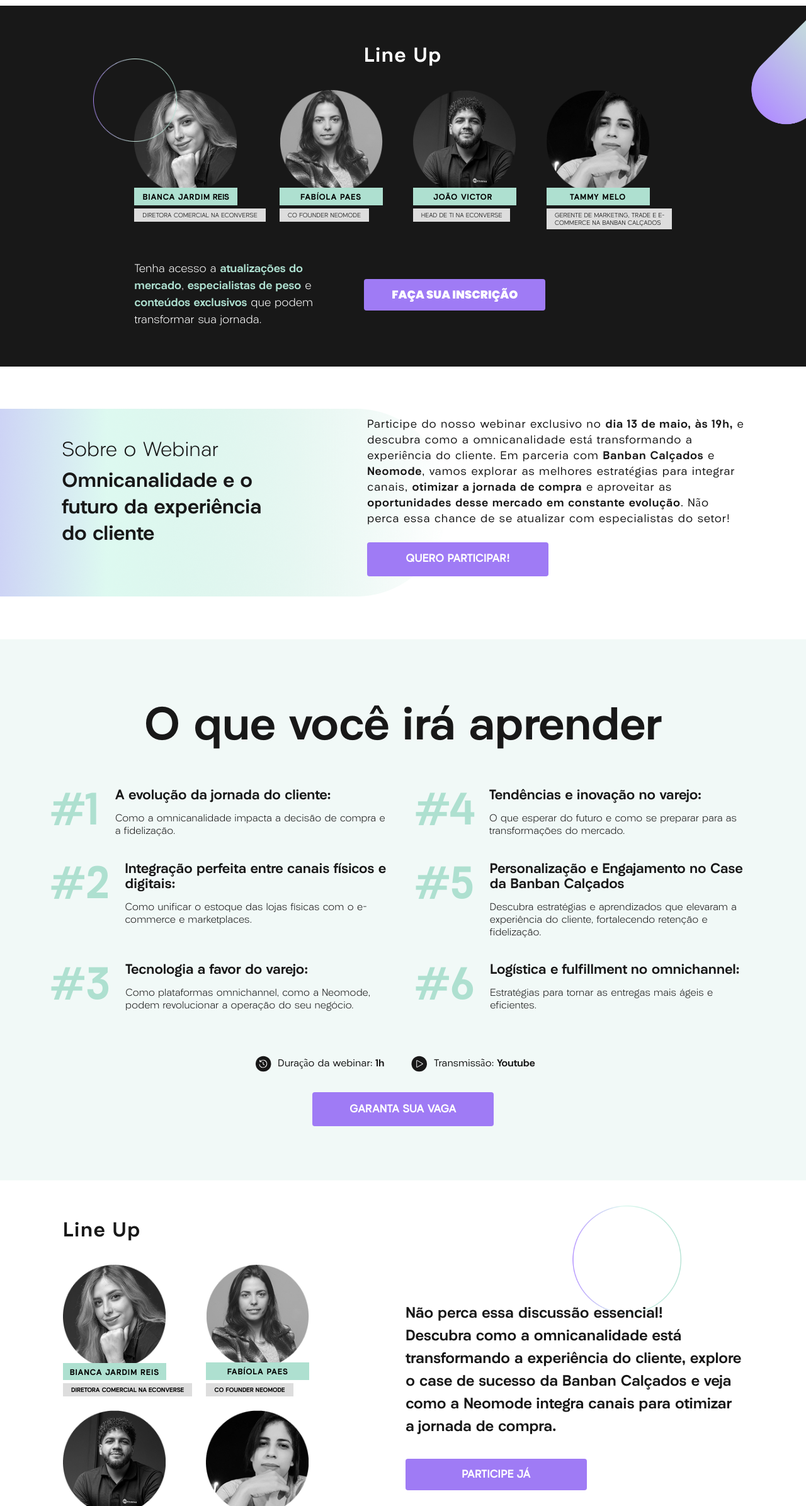
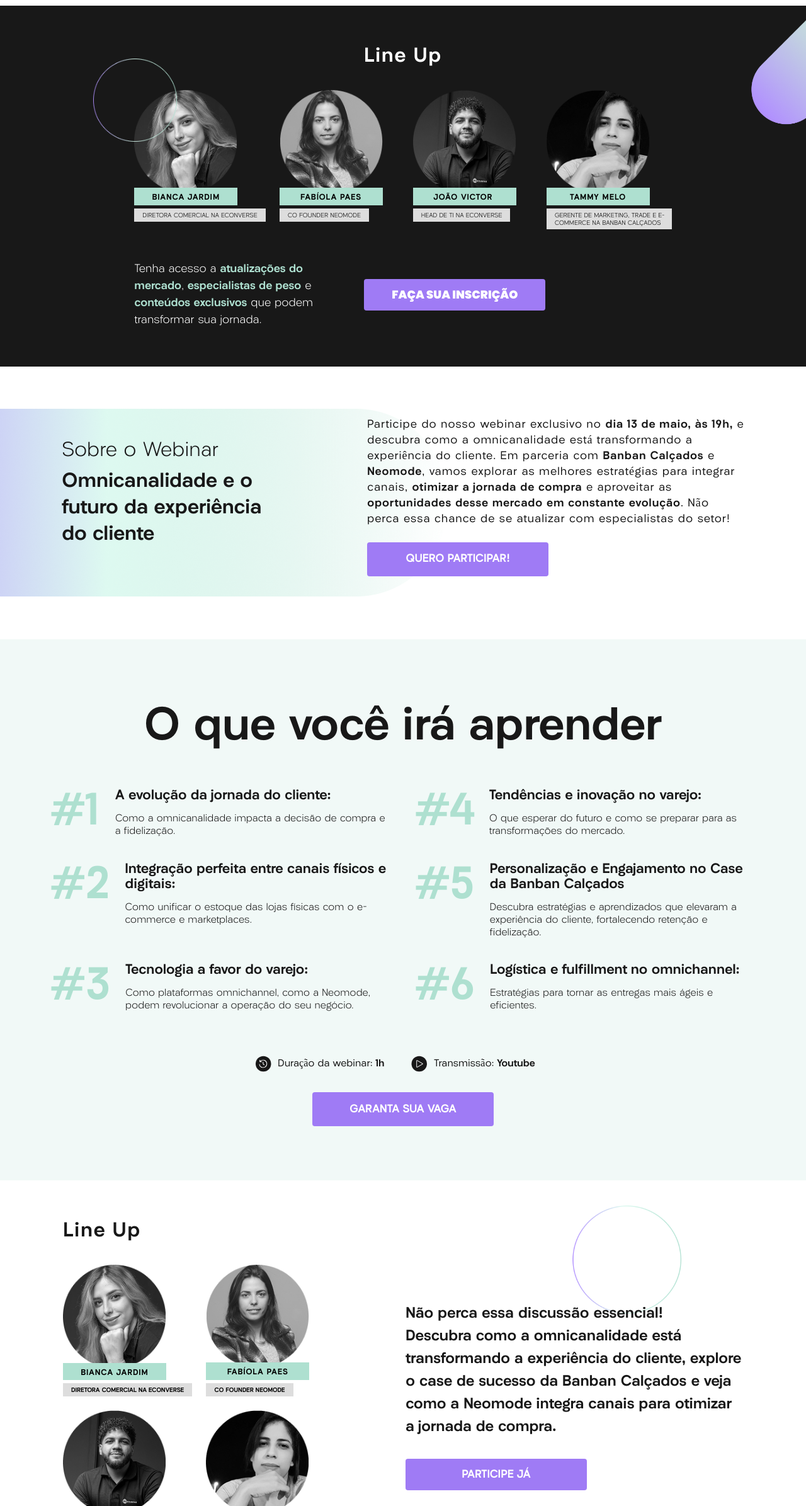
Before and after one commit to econverse-digital/econverse-pages, a React (Vite) app: page / in a window 1280 px wide. Shown: the part 837-3228 px from the top of the page at 63% size. Built offline with nearby package versions, Linux system fonts and the light colour scheme; no server answers; a web font is replaced by a local one.

Commit message:
update speakers

```diff
--- a/src/components/LineUp.jsx
+++ b/src/components/LineUp.jsx
@@ -15,7 +15,7 @@ import circleBackground from "../assets/images/webnar-omnicanalidade-circle.png"
 const Lineup = () => {
   const lineup = [
     {
-      name: "<strong>bianca jardim</strong> reis",
+      name: "<strong>bianca jardim</strong>",
       cargo: "Diretora Comercial na Econverse",
       image: speakerImage1,
     },
--- a/src/components/Speakers.jsx
+++ b/src/components/Speakers.jsx
@@ -15,7 +15,7 @@ import backgroundMobile from "../assets/images/speakers-bg-mob.png";
 const Speakers = () => {
   const speakers = [
     {
-      name: "<strong>bianca jardim</strong> reis",
+      name: "<strong>bianca jardim</strong>",
       cargo: "Diretora Comercial na Econverse",
       image: speakerImage1,
     },
```
